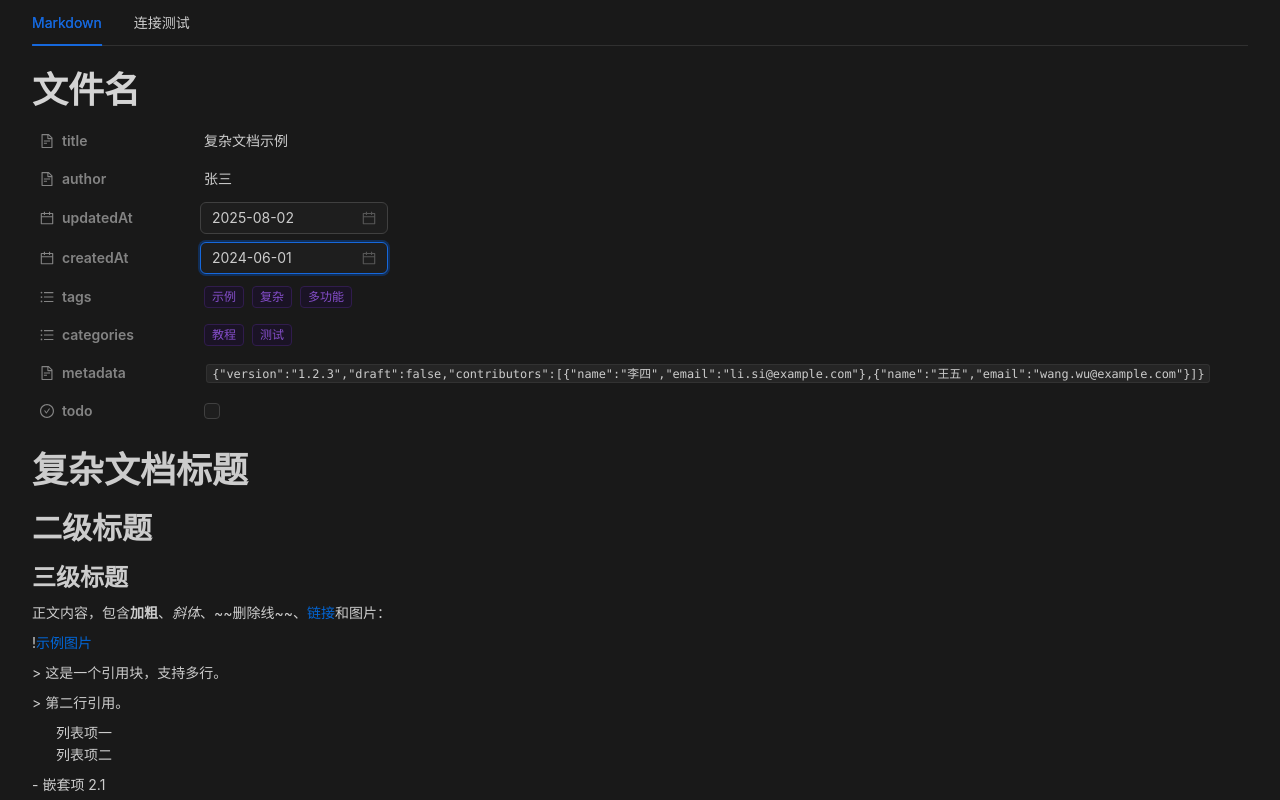
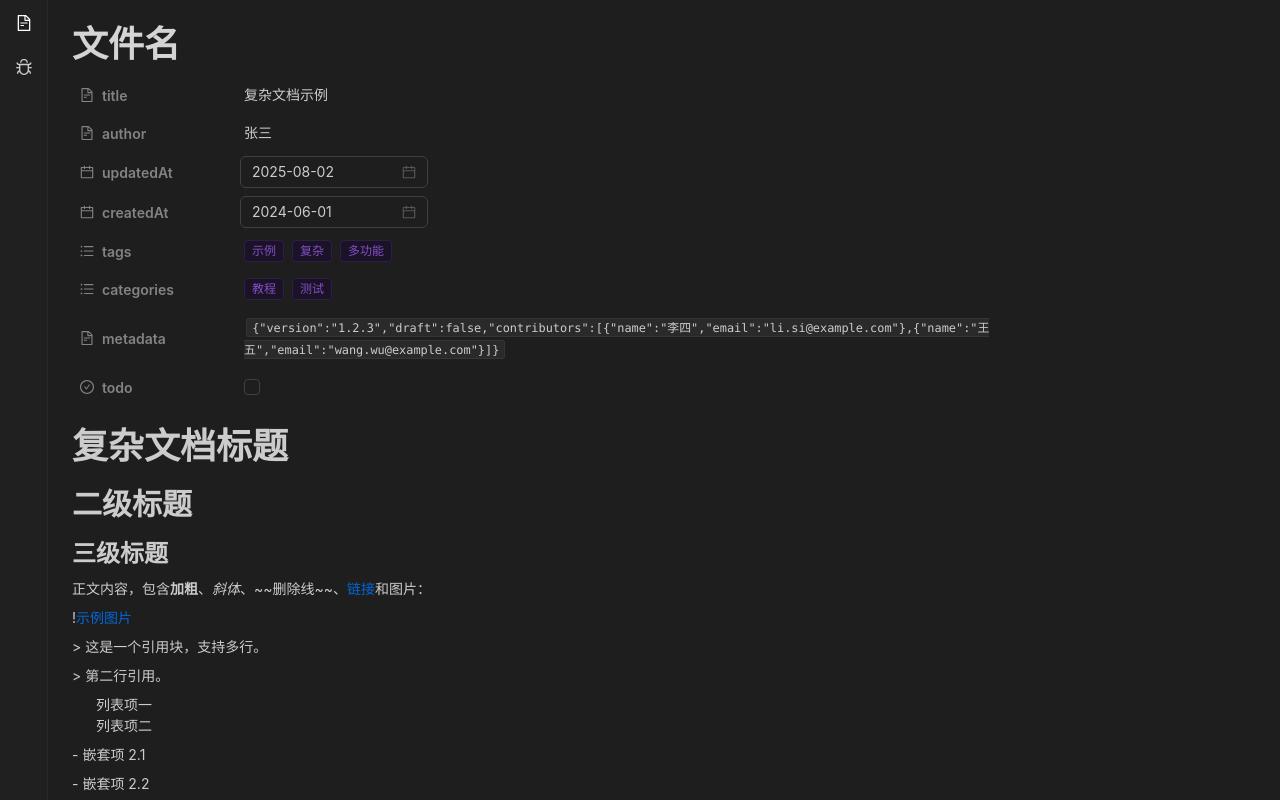
Before and after one commit to helloooooooooooooo97/markdown-vscode-extension, a React (Vite) app in the folder webview/: page / in a window 1280 px wide. Shown: the top 800 px of the page. Built offline with nearby package versions, Linux system fonts and the light colour scheme.

Commit message:
重构 App 组件，新增侧边菜单以提升导航体验，优化内容渲染逻辑，同时更新样式以确保一致性和可读性。移除 Date 组件中的自动聚焦功能，更新测试 Markdown 内容示例以增强文档示范效果。

```diff
--- a/webview/src/App.css
+++ b/webview/src/App.css
@@ -6,3 +6,44 @@ math {
     padding-top: 0.5em;
     padding-bottom: 0.5em;
 }
+
+/* 自定义菜单样式 - 只高亮图标，不高亮背景 */
+.ant-menu-inline-collapsed .ant-menu-item {
+    background: transparent !important;
+    border: none !important;
+}
+
+.ant-menu-inline-collapsed .ant-menu-item:hover {
+    background: transparent !important;
+}
+
+.ant-menu-inline-collapsed .ant-menu-item-selected {
+    background: transparent !important;
+    border: none !important;
+}
+
+.ant-menu-inline-collapsed .ant-menu-item-selected .anticon {
+    color: #FFFFFF !important;
+}
+
+.ant-menu-inline-collapsed .ant-menu-item:hover .anticon {
+    color: #FFFFFF !important;
+}
+
+.ant-menu-inline-collapsed .ant-menu-item .anticon {
+    color: #cccccc;
+    transition: color 0.2s ease;
+}
+
+/* 移除菜单项的默认样式 */
+.ant-menu-inline-collapsed .ant-menu-item::after {
+    display: none !important;
+}
+
+/* 确保菜单项没有边框和背景 */
+.ant-menu-inline-collapsed .ant-menu-item,
+.ant-menu-inline-collapsed .ant-menu-item:hover,
+.ant-menu-inline-collapsed .ant-menu-item-selected {
+    border-right: none !important;
+    background: transparent !important;
+}
--- a/webview/src/App.tsx
+++ b/webview/src/App.tsx
@@ -1,5 +1,6 @@
-import { useEffect } from "react";
-import { ConfigProvider, theme, Tabs } from "antd";
+import { useEffect, useState } from "react";
+import { ConfigProvider, theme, Layout, Menu } from "antd";
+import { FileTextOutlined, BugOutlined } from "@ant-design/icons";
 import { VSCodeAPI } from "./communication/send/manual_vscode";
 import { MessageReceiveHandler } from "./communication/receive/MessageReceiveHandler";
 import { MessageSendManager } from "./communication/send/auto_send";
@@ -7,20 +8,37 @@ import { TestPanel } from "./components";
 import MarkdownView from "./page/markdown/view";
 import "./App.css";
 
-const items = [
+const { Sider, Content } = Layout;
+
+// 定义菜单项
+const menuItems = [
   {
     key: "markdown",
+    icon: <FileTextOutlined />,
     label: "Markdown",
-    children: <MarkdownView />
   },
   {
     key: "test",
+    icon: <BugOutlined />,
     label: "连接测试",
-    children: <TestPanel />
   }
 ];
 
+// 渲染内容组件
+const renderContent = (activeKey: string) => {
+  switch (activeKey) {
+    case "markdown":
+      return <MarkdownView />;
+    case "test":
+      return <TestPanel />;
+    default:
+      return <MarkdownView />;
+  }
+};
+
 function App() {
+  const [activeKey, setActiveKey] = useState("markdown");
+
   useEffect(() => {
     // 初始化 VSCode API
     VSCodeAPI.initialize();
@@ -38,6 +56,11 @@ function App() {
       messageSendManager.destroy();
     };
   }, []);
+
+  const handleMenuClick = ({ key }: { key: string }) => {
+    setActiveKey(key);
+  };
+
   return (
     <ConfigProvider
       theme={{
@@ -52,14 +75,26 @@ function App() {
         },
       }}
     >
-      <Tabs
-        defaultActiveKey="markdown"
-        items={items}
-        className="bg-[#191919] px-8"
-        tabBarStyle={{
-          marginBottom: 24
-        }}
-      />
+      <Layout className="h-screen bg-[#1E1E1E]">
+        <Sider
+          width={48}
+          className="!bg-[#202020] border-r border-r-[#2A2A2A]"
+        >
+          <Menu
+            mode="inline"
+            selectedKeys={[activeKey]}
+            items={menuItems}
+            onClick={handleMenuClick}
+            className="!bg-[#202020] !border-none !text-[#cccccc]"
+            theme="dark"
+            inlineCollapsed={true}
+            expandIcon={null}
+          />
+        </Sider>
+        <Content className="!bg-[#1e1e1e] p-6 overflow-auto">
+          {renderContent(activeKey)}
+        </Content>
+      </Layout>
     </ConfigProvider>
   );
 }
--- a/webview/src/components/markdown/BlockFrontMatter/input/Date.tsx
+++ b/webview/src/components/markdown/BlockFrontMatter/input/Date.tsx
@@ -16,7 +16,6 @@ const DateInput: React.FC<{
                 onEditEnd();
             }}
             onBlur={onEditEnd}
-            autoFocus
         />
     );
 };
--- a/webview/src/store/markdown/factory.ts
+++ b/webview/src/store/markdown/factory.ts
@@ -1,4 +1,5 @@
 export const testMarkdown = `
+
 ---
 title: 复杂文档示例
 author: 张三
```
